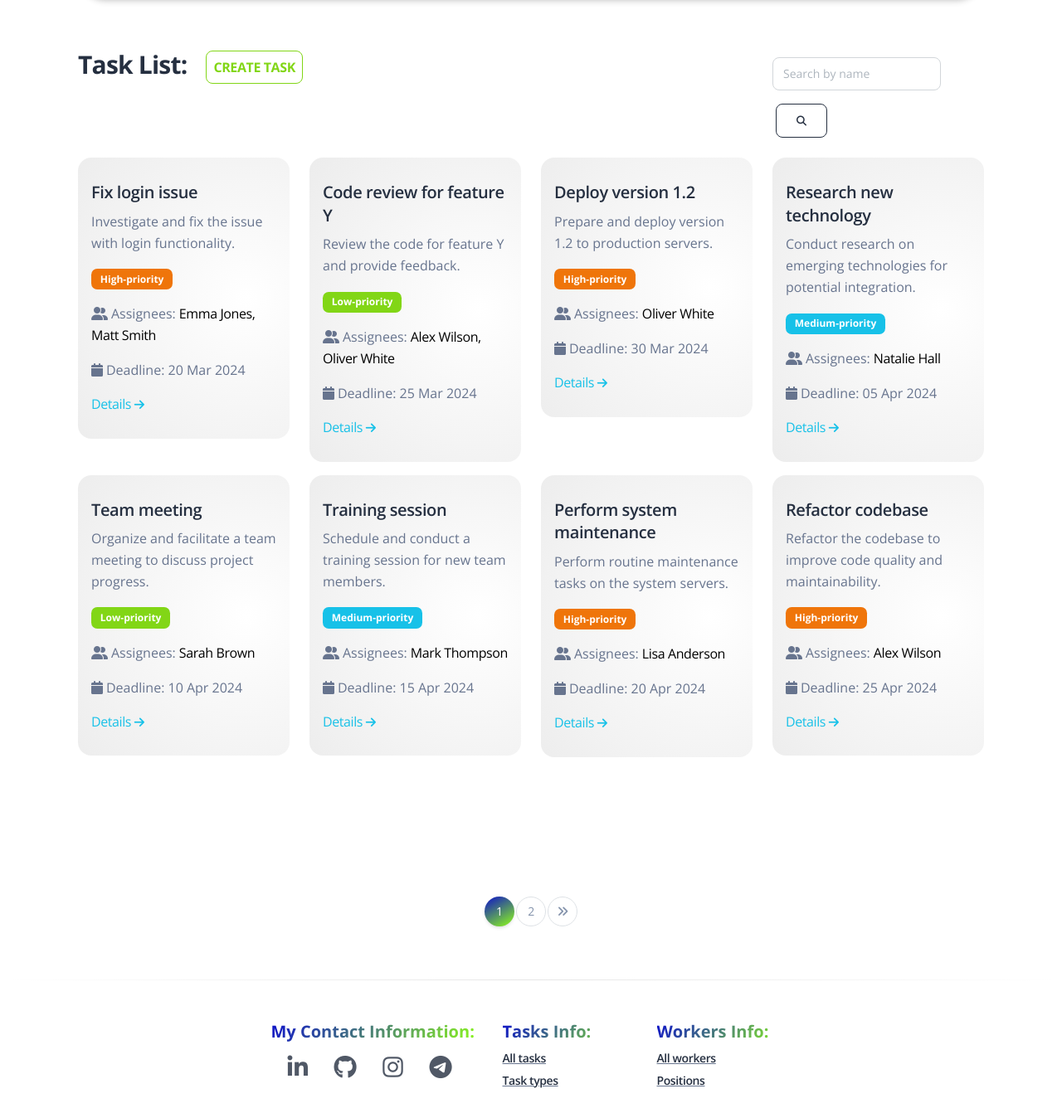
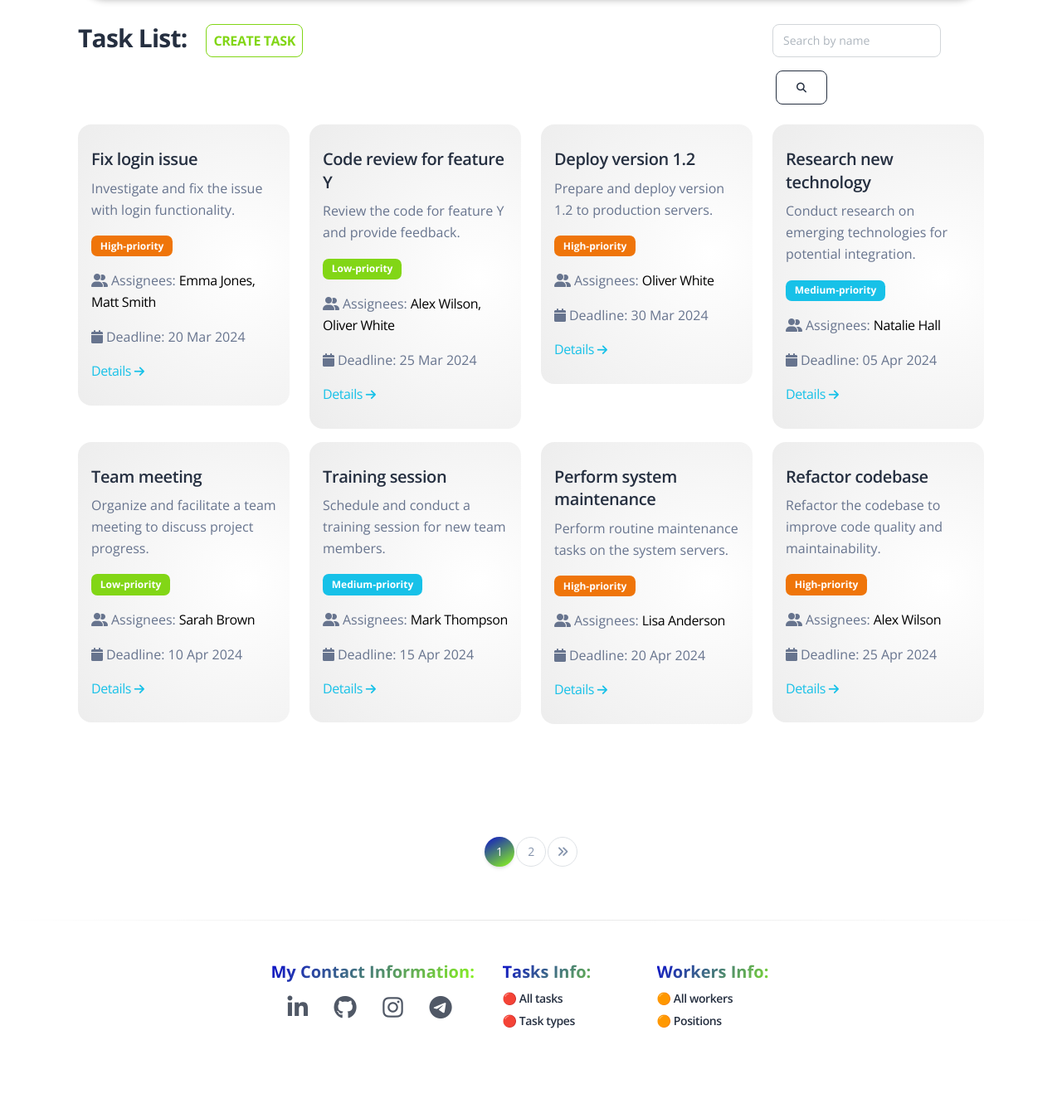
Before and after one commit to ArtemLeo/it-company-task-manager, a Django app: page /tasks/ in a window 1280 px wide. Shown: the part 83-1425 px from the top of the page at 83% size. After the commit the page ends 1323 px from the top, so only its background shows below. Run offline with Django 5.2, Linux system fonts and the light colour scheme; a user stored in the database is signed in; data comes from the database, SQL or seed files in the repository; some libraries are stand-ins or nearby versions.

Commit message:
modified templates/includes/footer.html

```diff
--- a/templates/includes/footer.html
+++ b/templates/includes/footer.html
@@ -33,15 +33,15 @@
       <div class="col-md-2 col-sm-6 col-5 mb-4">
         <div>
           <h5 class="text-gradient text-primary font-weight-bolder">Tasks Info:</h5>
-          <ul class="flex-column ms-n3 nav text-decoration-underline">
+          <ul class="flex-column ms-n3 nav ">
             <li class="nav-item">
               <a class="nav-link fw-bold" href="{% url 'task_manager:task-list' %}" target="_blank">
-                All tasks
+                🔴 All tasks
               </a>
             </li>
             <li class="nav-item">
               <a class="nav-link fw-bold" href="{% url 'task_manager:task-type-list' %}" target="_blank">
-                Task types
+                ️🔴 Task types
               </a>
             </li>
           </ul>
@@ -50,15 +50,15 @@
       <div class="col-md-2 col-sm-6 col-6 mb-4 me-auto">
         <div>
           <h5 class="text-gradient text-primary font-weight-bolder">Workers Info:</h5>
-          <ul class="flex-column ms-n3 nav text-decoration-underline">
+          <ul class="flex-column ms-n3 nav">
             <li class="nav-item">
               <a class="nav-link fw-bold" href="{% url 'task_manager:worker-list' %}" target="_blank">
-                All workers
+                🟠 All workers
               </a>
             </li>
             <li class="nav-item">
               <a class="nav-link fw-bold" href="{% url 'task_manager:position-list' %}" target="_blank">
-                Positions
+                🟠 Positions
               </a>
           </ul>
         </div>
--- a/templates/includes/search_form.html
+++ b/templates/includes/search_form.html
@@ -1,6 +1,6 @@
 {% load crispy_forms_filters %}
 {% load static %}
-<div class="input-group mt-4">
+<div class="input-group mt-3">
   <form class="form-inline-search" action="" method="get">
     {% csrf_token %}
     {{ search_form|crispy }}
--- a/templates/task_manager/task_list.html
+++ b/templates/task_manager/task_list.html
@@ -6,7 +6,7 @@
 
 {% block content %}
   {% include "includes/navigation-light.html" %}
-  <section class="py-8">
+  <section class="py-7">
     <div class="container">
       <div class="row">
         <div class="col-lg-9">
```
